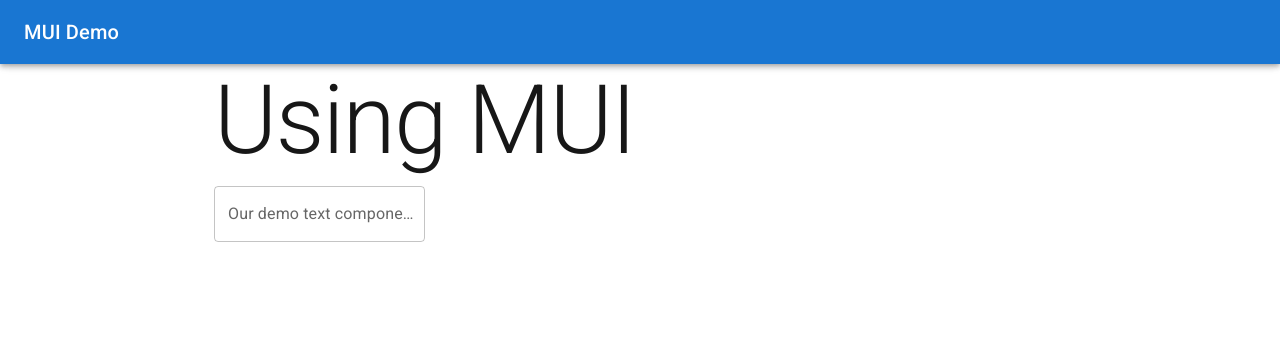
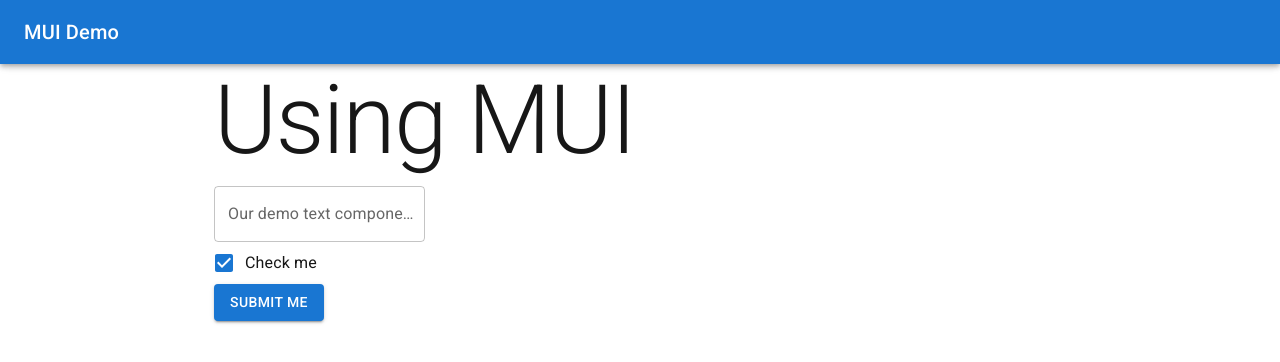
Before and after one commit to dmit-2008/dmit2008-A02-winter-2025, a Next.js app in the folder 06-nextjs-mui-component-library/components-mui-example/: page / in a window 1280 px wide. Shown: the top 362 px of the page. Built offline with nearby package versions, Linux system fonts and the light colour scheme.

Commit message:
class progress pushed

```diff
--- a/06-nextjs-mui-component-library/components-mui-example/components/SimpleForm.js
+++ b/06-nextjs-mui-component-library/components-mui-example/components/SimpleForm.js
@@ -1,7 +1,14 @@
+// import and use a button
+import Button from '@mui/material/Button';
+
+// import and use a checkbox with a label
+// refer to the docs here https://mui.com/material-ui/react-checkbox/
+import Checkbox from '@mui/material/Checkbox';
+import FormGroup from '@mui/material/FormGroup';
+import FormControlLabel from '@mui/material/FormControlLabel';
 // import and use a text field
-import { TextField } from "@mui/material"
-// import and use a checkbox with a label
-// import and use a button
+import TextField from "@mui/material/TextField"
+
 // put this in a form in a SimpleForm
 // component no props.
 export default function SimpleForm() {
@@ -11,5 +18,15 @@
       label="Our demo text component"
       variant="outlined"
     />
+    {/* You can pass jsx as a prop */}
+    <FormGroup>
+      <FormControlLabel
+        control={<Checkbox defaultChecked />}
+        label="Check me"
+      />
+    </FormGroup>
+    <Button
+      variant="contained"
+    >Submit me</Button>
   </form>
 }
```
